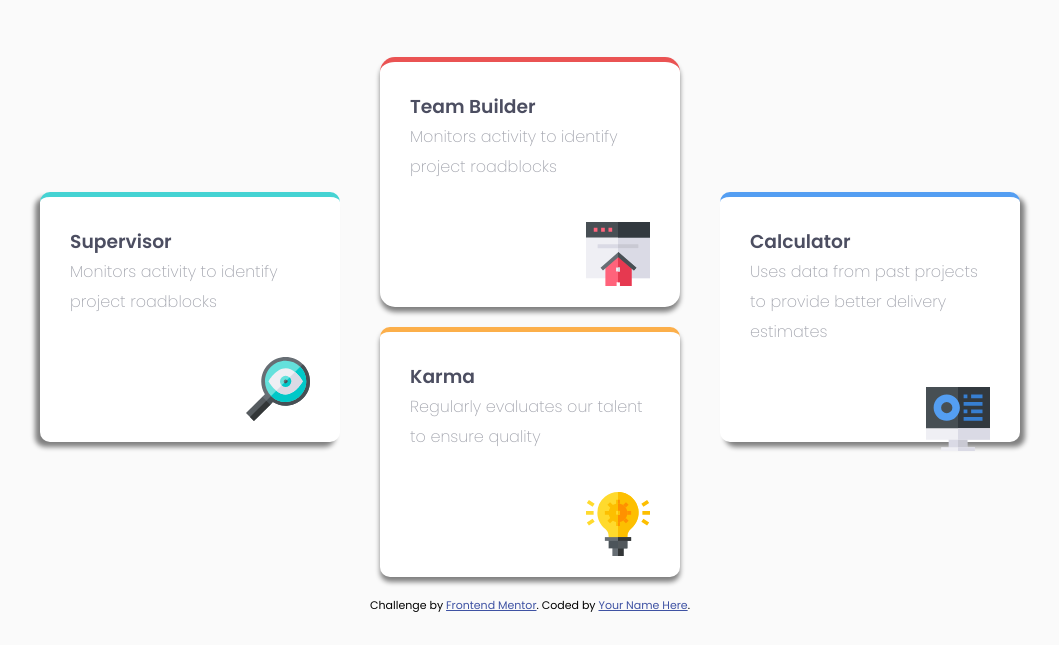
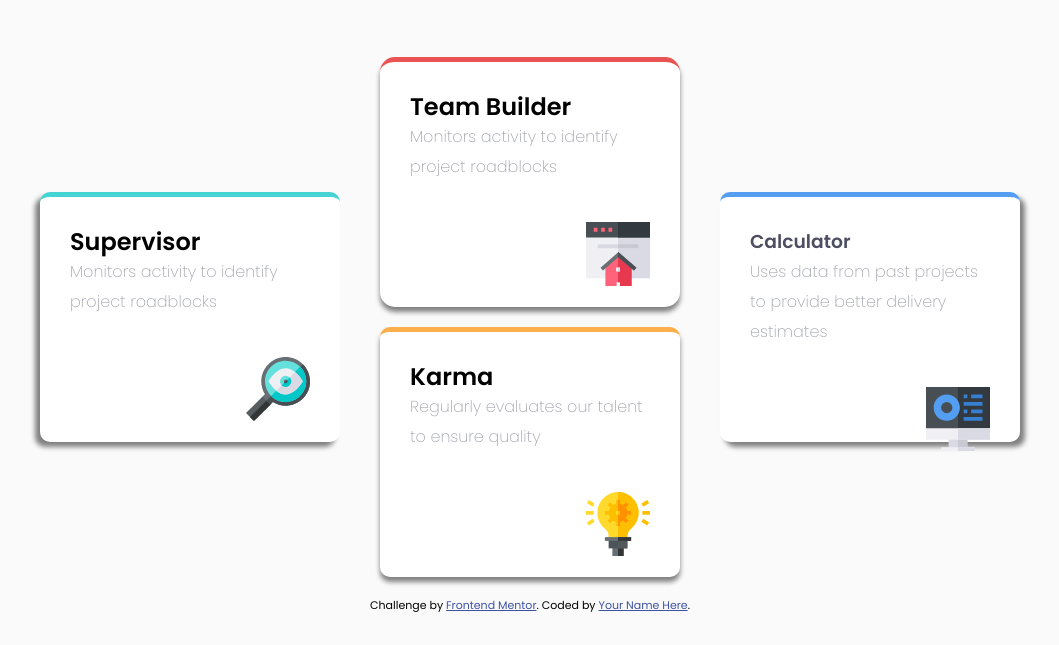
Before and after one commit to Damsithcoder/four-card-component, a plain HTML site: page index.html in a window 1280 px wide. Shown: the part 155-800 px from the top of the page, without its empty margins (110-1169 px from the left). Drawn offline with Linux system fonts and the light colour scheme.

Commit message:
Update index.html

```diff
--- a/index.html
+++ b/index.html
@@ -25,7 +25,7 @@
       <div class="small-contaner">
         <div class="col-3">
           <div class="card-1">
-            <h3 >Supervisor</h3>
+            <h2 >Supervisor</h2>
             <p>Monitors activity to identify project roadblocks</p>
             <img src="images/icon-supervisor.svg" alt="" class="icon">
 
@@ -34,13 +34,13 @@
 
 
           <div class="card-2">
-            <h3 >Team Builder</h3>
+            <h2 >Team Builder</h2>
             <p>Monitors activity to identify project roadblocks</p>
             <img src="images/icon-team-builder.svg" alt=""class="icon">
 
           </div>
           <div class="card-3">
-            <h3 >Karma</h3>
+            <h2 >Karma</h2>
             <p> Regularly evaluates our talent to ensure quality</p>
             <img src="images/icon-karma.svg" alt="" class="icon">
           </div>
```
